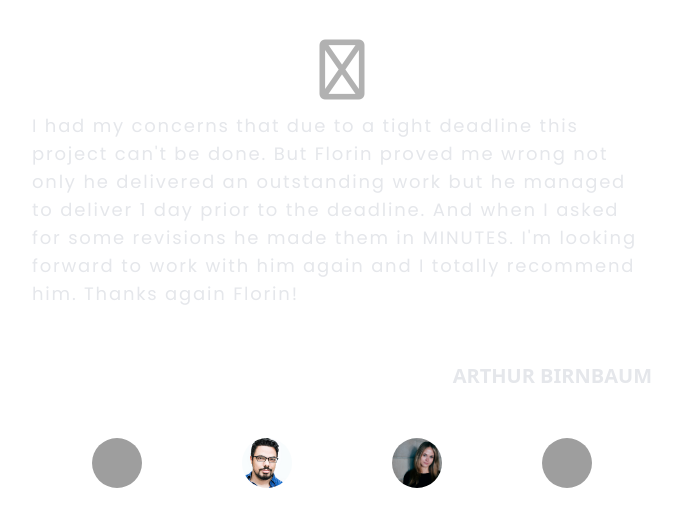
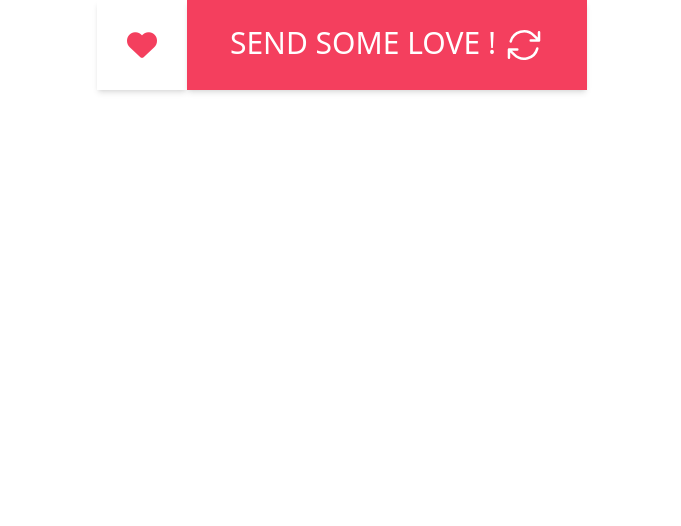
Before and after one commit to pranay-24/components-repo, a React (Create React App) app: page / in a window 1280 px wide. Shown: the top 526 px of the page, without its empty margins (298-979 px from the left). Built offline with nearby package versions, Linux system fonts and the light colour scheme; grey boxes are pictures that could not be loaded.

Commit message:
button changes

```diff
--- a/src/App.js
+++ b/src/App.js
@@ -6,7 +6,7 @@ import { BrowserRouter } from 'react-router-dom';
 import LoginModern from './components/LoginModern';
 import Navbar from './components/Navbar';
 import Testimonial1 from './components/Testimonial1';
-
+import SendLoveButton from './components/SendLoveButton';
 function App() {
   return (
     <BrowserRouter>
@@ -14,7 +14,8 @@ function App() {
     <div>
  {/* <Login />
  <LoginModern /> */}
- <Testimonial1 />
+ {/* <Testimonial1 /> */}
+ <SendLoveButton name="John" />
     </div>
     </BrowserRouter>
   );
--- /dev/null
+++ b/src/components/SendLoveButton.jsx
@@ -0,0 +1,69 @@
+import React, {useState} from 'react'
+import {ArrowPathIcon, HeartIcon} from '@heroicons/react/24/solid'
+export default function SendLoveButton({name}) {
+
+    const [clickText, setClickText] = useState("")
+    const [mouseDownText, setMouseDownText] = useState("")
+
+    const clsx =(...classes)=>{
+        return classes.filter(Boolean).join(' ')
+       }
+
+    const handleMouseDown =()=>{
+
+        setMouseDownText(`Sent to:${name}`)
+    }
+
+    const handleClick = ()=>{
+        setClickText('Thank You !')
+
+    }
+  return (
+    <div className="w-full flex justify-center items-center cursor-pointer">
+      {/* <div className="h-[90px] w-[500px] ">
+<button className="mx-auto  flex justify-center items-center min-w-[100px] " onClick={()=>{setButtonText("Thank You !")}}>
+
+            <span className="flex bg-white shadow-md  justify-center items-center focus:drop-shadow-lg p-5">
+            <i className="fa-solid fa-heart text-rose-500 text-4xl "></i>
+            </span>
+
+            <span className="  bg-rose-500 flex  justify-center items-center gap-5 shadow-md p-5 ">
+            <p className="text-white uppercase text-4xl">{buttonText} </p>
+            <ArrowPathIcon className="h-10 w-10 text-white " />
+            </span>
+        </button>
+</div> */}
+
+      <div
+        className={clsx(
+          clickText === "Thank You!" ? "" : "",
+          "w-[90px] h-[90px] bg-white shadow-md flex justify-center items-center focus:drop-shadow-lg"
+        )}
+      >
+        <i
+          className={clsx(
+            clickText === "Thank You!"
+              ? "transition delay-150 ease-in -translate-y-6 duration-[1000ms]"
+              : "",
+            "fa-solid fa-heart text-rose-500 text-3xl "
+          )}
+        ></i>
+      </div>
+
+      <div
+        className="w-[400px] h-[90px] bg-rose-500 flex justify-center items-center gap-5 shadow-md"
+        onMouseDown={handleMouseDown}
+        onClick={handleClick}
+      >
+        <p className="text-white uppercase text-3xl">
+          {mouseDownText || clickText || (
+            <div className="flex gap-2">
+              <p>Send Some Love !</p>
+              <ArrowPathIcon className="h-10 w-10 text-white " />
+            </div>
+          )}
+        </p>
+      </div>
+    </div>
+  );
+}
```
